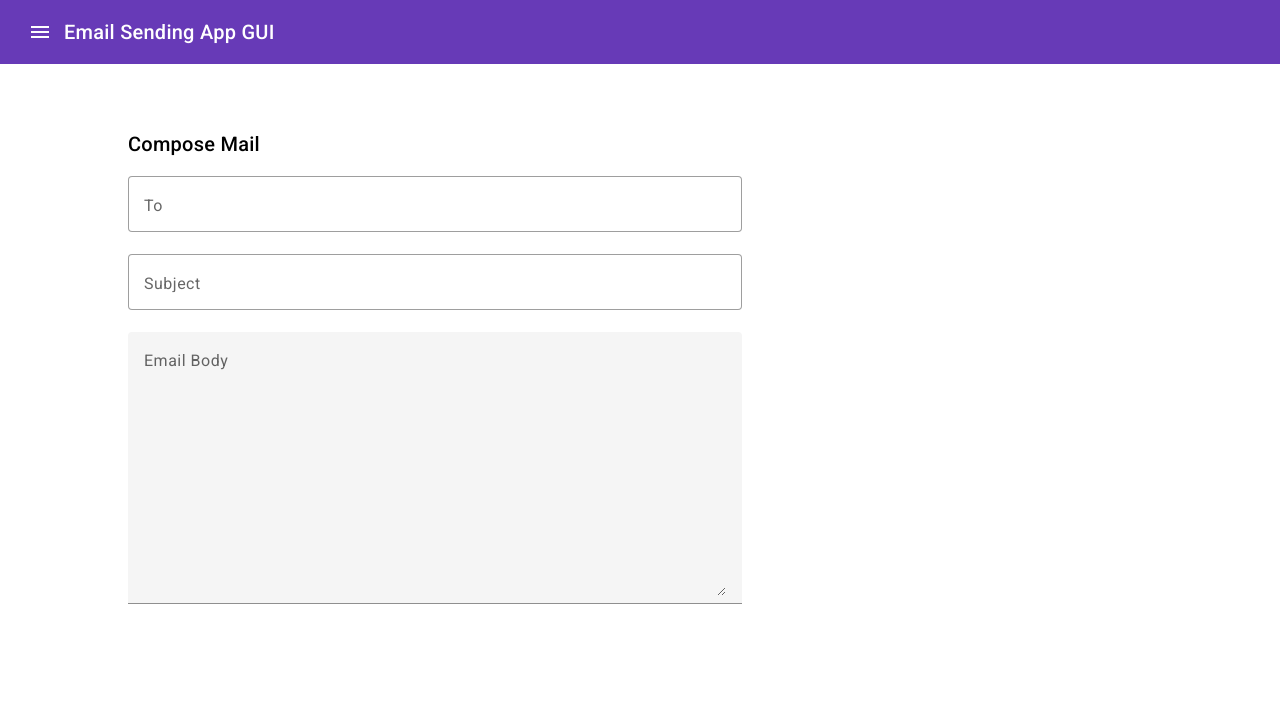
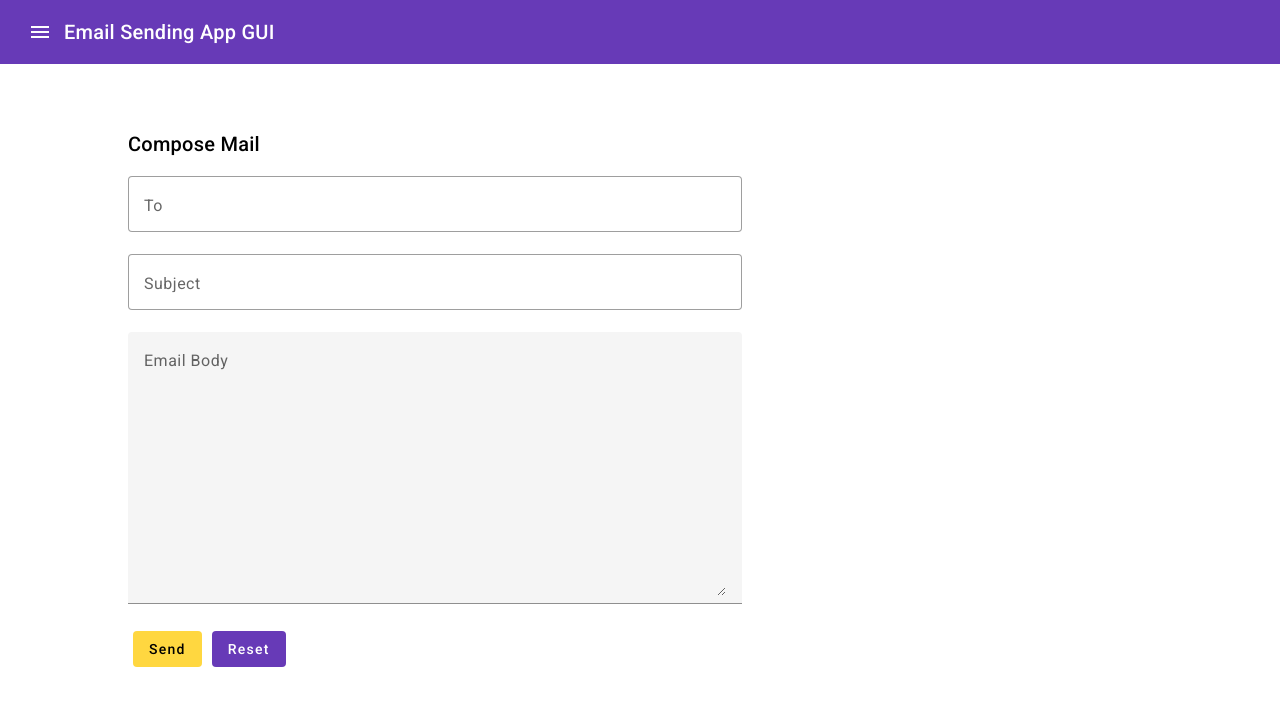
Before and after one commit to madhuresh97/email-Angular, an Angular app: page /sendemail in a window 1280 px wide. Shown: the top 706 px of the page. Built offline with nearby package versions, Linux system fonts and the light colour scheme.

Commit message:
minor changes

```diff
--- a/src/app/components/email/email.component.css
+++ b/src/app/components/email/email.component.css
@@ -11,3 +11,11 @@
     margin-top: 5%;
     align-items: center;
 }
+
+.text center{
+    text-align: center;
+}
+
+.card button{
+    margin: 5px;
+}
--- a/src/app/components/email/email.component.html
+++ b/src/app/components/email/email.component.html
@@ -13,6 +13,11 @@
         <mat-form-field class="field">
             <mat-label>Email Body</mat-label>
             <textarea rows="10" matInput placeholder="Ex... Hi hope you are fine."></textarea>
-          </mat-form-field>
+        </mat-form-field>
+        <div class="text-centre">
+            <button type="submit" mat-flat-button color="accent">Send</button>
+            <button type="submit" mat-flat-button color="primary">Reset</button>
+        </div>
+
     </div>
 </div>
```
